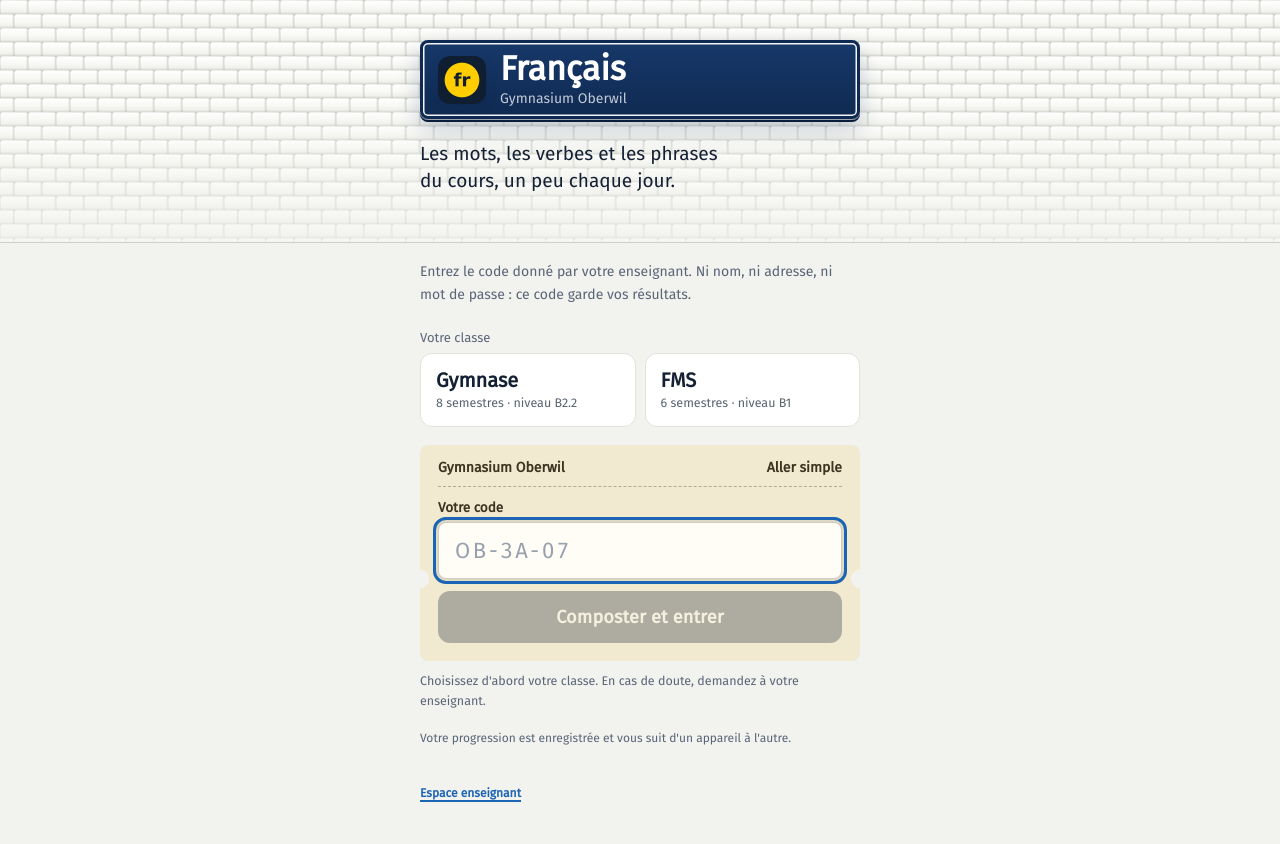
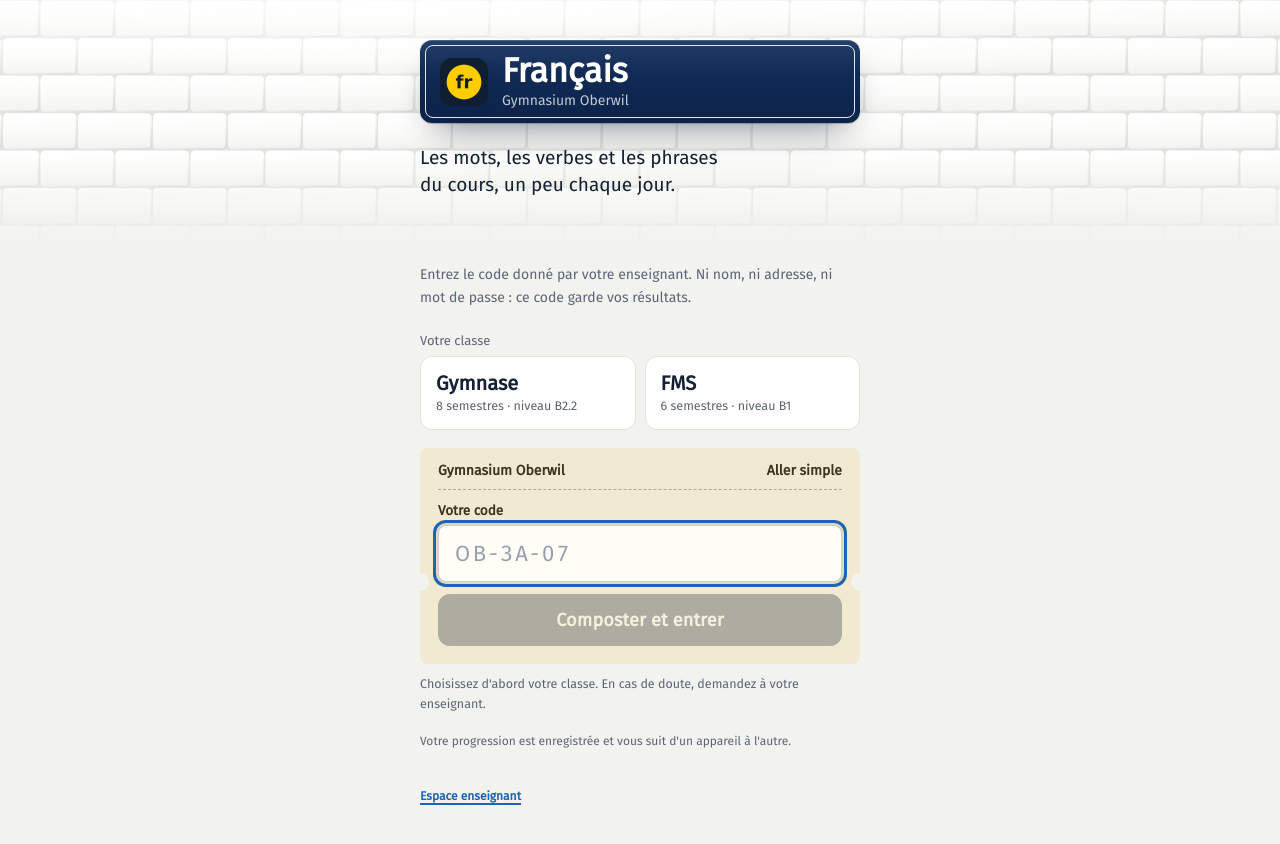
Before and after one commit to arthureberhardt/application-francais, a React (Vite) app: page / in a window 1280 px wide. Shown: the top 844 px of the page. Built offline with nearby package versions, Linux system fonts and the light colour scheme; no server answers; a web font is replaced by a local one.

Commit message:
« Semestre » au lieu de « saison » ; plaque émaillée et carreaux plus sobres
Co-Authored-By: Claude Opus 5.5 <noreply@anthropic.com>
Claude-Session: https://claude.ai/code/session_01WqwDijFCibqY2GqRAFbHXb

```diff
--- a/src/ecrans/Carnet.jsx
+++ b/src/ecrans/Carnet.jsx
@@ -14,7 +14,7 @@ export default function Carnet({ semestre, progression, decouverts, onLancer, on
   return (
     <div className="main wrap avecNav">
       <h1 className="pageTitre">Carnet</h1>
-      <p className="note" style={{ margin: "0 0 16px" }}>Saison {semestre} : ce que vous savez déjà, et ce qui reste.</p>
+      <p className="note" style={{ margin: "0 0 16px" }}>Semestre {semestre} : ce que vous savez déjà, et ce qui reste.</p>
 
       <div className="segments" role="tablist">
         {[["progres", "Progrès"], ["mots", "Mots"], ["verbes", "Verbes"]].map(([cle, nom]) => (
--- a/src/ecrans/Nav.jsx
+++ b/src/ecrans/Nav.jsx
@@ -30,7 +30,7 @@ const ICONES = {
 export default function Nav({ actif, onChoisir }) {
   return (
     <nav className="nav" aria-label="Navigation principale">
-      {[["saison", "Saison"], ["carnet", "Carnet"], ["aide", "Aide"]].map(([cle, nom]) => (
+      {[["saison", "Semestre"], ["carnet", "Carnet"], ["aide", "Aide"]].map(([cle, nom]) => (
         <button key={cle} className={"navBtn" + (actif === cle ? " on" : "")}
           aria-current={actif === cle ? "page" : undefined} onClick={() => onChoisir(cle)}>
           {ICONES[cle]}
--- a/src/ecrans/Saison.jsx
+++ b/src/ecrans/Saison.jsx
@@ -79,7 +79,7 @@ export default function Saison({
           <div className="plaque plaqueSaison">
             <span className="rond grand" aria-hidden="true">{semestre}</span>
             <span>
-              <span className="plaqueSur">Saison {semestre}</span>
+              <span className="plaqueSur">Semestre {semestre}</span>
               <span className="plaqueNom">{saison?.titre || nomSemestre(semestre)}</span>
             </span>
           </div>
@@ -151,15 +151,15 @@ export default function Saison({
 
         {listeSemestres().length > 1 && (
           <>
-            <h2 className="planTitre">Changer de saison</h2>
-            <div className="saisonChoix" role="group" aria-label="Choisir la saison">
+            <h2 className="planTitre">Changer de semestre</h2>
+            <div className="saisonChoix" role="group" aria-label="Choisir le semestre">
               {listeSemestres().map((s) => {
                 const verrou = Boolean(semestreMax) && s.numero > semestreMax;
                 return (
                   <button key={s.numero} disabled={verrou}
                     className={"rond choix l" + s.numero + (s.numero === semestre ? " on" : "")}
-                    title={verrou ? "Pas encore ouvert par votre enseignant" : `Saison ${s.numero}`}
-                    aria-label={`Saison ${s.numero}${verrou ? " (fermée)" : ""}`}
+                    title={verrou ? "Pas encore ouvert par votre enseignant" : `Semestre ${s.numero}`}
+                    aria-label={`Semestre ${s.numero}${verrou ? " (fermée)" : ""}`}
                     aria-pressed={s.numero === semestre}
                     onClick={() => setSemestre(s.numero)}>
                     {s.numero}
--- a/src/ecrans/Unite.jsx
+++ b/src/ecrans/Unite.jsx
@@ -27,7 +27,7 @@ export default function Unite({ unite: u, code, progression, decouverts, onEtape
     <>
       <div className="bar">
         <div className="wrap barIn">
-          <button className="lien" onClick={onRetour}>← Saison {u.semestre}</button>
+          <button className="lien" onClick={onRetour}>← Semestre {u.semestre}</button>
           <span />
         </div>
       </div>
@@ -39,7 +39,7 @@ export default function Unite({ unite: u, code, progression, decouverts, onEtape
             <span>
               <span className="plaqueSur">
                 {u.type === "lecture" ? `Ligne de lecture${u.semaines ? `, semaines ${u.semaines}` : ""}`
-                  : u.facultative ? "Unité facultative" : u.complete ? `Saison ${u.semestre}, unité ${u.numero}${u.semaines ? `, semaines ${u.semaines}` : ""}` : "Thème"}
+                  : u.facultative ? "Unité facultative" : u.complete ? `Semestre ${u.semestre}, unité ${u.numero}${u.semaines ? `, semaines ${u.semaines}` : ""}` : "Thème"}
               </span>
               <h1 className="plaqueNom">{u.titre}</h1>
             </span>
--- a/src/index.css
+++ b/src/index.css
@@ -89,38 +89,47 @@ body { margin: 0; background: #F2F2EE; }
 .uniteSous { font-size: 16px; color: var(--ardoise); line-height: 1.55; margin: 0 0 18px; max-width: 60ch; }
 
 /* ═══ le mur de faïence ═══ */
-.mur {
-  background-color: #F6F6F2;
-  background-image: var(--carreaux);
-  background-size: 56px 28px;
-  border-bottom: 1px solid var(--joint);
+.mur { position: relative; isolation: isolate; }
+/* les carreaux : grands, peu contrastés, et qui se fondent dans le papier */
+.mur::before {
+  content: ""; position: absolute; inset: 0; z-index: -1; pointer-events: none;
+  background-color: #F4F4F0;
+  background-image:
+    radial-gradient(120% 70% at 30% 0%, rgba(255,255,255,.75) 0%, rgba(255,255,255,0) 60%),
+    var(--carreaux);
+  background-size: auto, 150px 75px;
+  background-position: 0 0, center top;
+  -webkit-mask-image: linear-gradient(180deg, #000 0%, #000 62%, transparent 100%);
+          mask-image: linear-gradient(180deg, #000 0%, #000 62%, transparent 100%);
+}
+.mur > .wrap { position: relative; }
+
+/* ═══ la plaque émaillée ═══
+   Bleu nuit mat, filet blanc intérieur fin, coins doux, ombre portée
+   longue et légère : une plaque fixée au mur, pas un bouton. */
+.plaque {
+  display: flex; align-items: center; gap: 16px;
+  background:
+    linear-gradient(180deg, rgba(255,255,255,.07) 0%, rgba(255,255,255,0) 42%),
+    linear-gradient(180deg, #13305E 0%, #0C2349 100%);
+  color: #fff; border-radius: 12px; padding: 14px 20px;
   position: relative;
+  box-shadow:
+    inset 0 1px 0 rgba(255,255,255,.18),
+    0 1px 1px rgba(8,22,46,.25),
+    0 18px 36px -16px rgba(8,22,46,.55);
 }
-/* un léger voile pour que le texte posé sur les carreaux reste net */
-.mur::after {
-  content: ""; position: absolute; inset: 0; pointer-events: none;
-  background: linear-gradient(180deg, rgba(255,255,255,0) 40%, rgba(242,242,238,.65) 100%);
+/* le filet blanc, tracé à l'intérieur avec sa propre marge */
+.plaque::after {
+  content: ""; position: absolute; inset: 5px; border-radius: 8px; pointer-events: none;
+  border: 1.25px solid rgba(255,255,255,.88);
 }
-.mur > .wrap { position: relative; z-index: 1; }
-
-/* ═══ la plaque émaillée ═══ */
-.plaque {
-  display: flex; align-items: center; gap: 14px;
-  background: linear-gradient(180deg, var(--email-2) 0%, var(--email) 100%);
-  color: #fff; border-radius: 8px; padding: 12px 18px;
-  box-shadow:
-    inset 0 0 0 3px var(--email),
-    inset 0 0 0 4.5px rgba(255,255,255,.95),
-    0 1px 0 rgba(255,255,255,.6),
-    0 3px 0 #0A1E3C,
-    0 10px 22px rgba(15,42,82,.22);
+.plaqueSur { display: block; font-size: 13px; font-weight: 500; letter-spacing: .02em; color: rgba(255,255,255,.62); margin-bottom: 2px; }
+.plaqueNom {
+  display: block; font-family: var(--signal); font-size: clamp(23px, 6.2vw, 31px); font-weight: 500;
+  letter-spacing: .01em; line-height: 1.08;
 }
-.plaqueSur { display: block; font-size: 13px; font-weight: 500; color: rgba(255,255,255,.72); margin-bottom: 1px; }
-.plaqueNom {
-  display: block; font-family: var(--signal); font-size: clamp(22px, 6vw, 30px); font-weight: 600;
-  letter-spacing: .005em; line-height: 1.1;
-}
-.plaqueSaison { margin: 0; padding: 16px 20px; }
+.plaqueSaison { margin: 0; padding: 18px 22px; }
 .plaqueUnite { margin: 0 0 14px; }
 .plaqueUnite .plaqueNom { margin: 0; font-size: clamp(22px, 6vw, 30px); }
 
@@ -131,7 +140,7 @@ body { margin: 0; background: #F2F2EE; }
   background: var(--ligne); color: var(--ligne-texte);
   font-family: var(--signal); font-weight: 700; font-size: 20px; line-height: 1;
 }
-.rond.grand { width: 54px; height: 54px; font-size: 30px; box-shadow: 0 0 0 3px #fff; }
+.rond.grand { width: 52px; height: 52px; font-size: 29px; box-shadow: inset 0 -2px 0 rgba(0,0,0,.12); }
 .rond.l1 { --ligne: #FFCD00; --ligne-texte: #142033; } .rond.l2 { --ligne: #003CA6; --ligne-texte: #fff; }
 .rond.l3 { --ligne: #837902; --ligne-texte: #fff; }    .rond.l4 { --ligne: #CF009E; --ligne-texte: #fff; }
 .rond.l5 { --ligne: #FF7E2E; --ligne-texte: #142033; } .rond.l6 { --ligne: #6ECA97; --ligne-texte: #142033; }
@@ -282,8 +291,7 @@ body { margin: 0; background: #F2F2EE; }
 .station.courante .stationTitre { font-size: 22px; font-weight: 700; }
 .stationIci {
   display: inline-block; font-family: var(--texte); font-size: 12px; font-weight: 600;
-  background: var(--email); color: #fff; padding: 3px 8px; border-radius: 4px; margin-left: 4px; vertical-align: 3px;
-  box-shadow: inset 0 0 0 1px var(--email), inset 0 0 0 2px #fff;
+  background: #0F2A55; color: #fff; padding: 3px 9px; border-radius: 20px; margin-left: 6px; vertical-align: 3px;
 }
 .stationNum { color: var(--ardoise); font-weight: 500; }
 .stationSous { font-size: 14px; color: var(--ardoise); line-height: 1.45; }
@@ -400,9 +408,9 @@ body { margin: 0; background: #F2F2EE; }
 @keyframes tampon { 0% { transform: scale(2.2) rotate(-25deg); opacity: 0 } 60% { opacity: 1 } 100% { transform: scale(1) rotate(-8deg); opacity: 1 } }
 
 .plaqueQ {
-  display: inline-block; background: var(--email); color: #fff; font-size: 14px; font-weight: 600;
-  padding: 6px 12px; border-radius: 5px; margin: 0 56px 6px 0;
-  box-shadow: inset 0 0 0 2px var(--email), inset 0 0 0 3px rgba(255,255,255,.95);
+  display: inline-block; background: #0F2A55; color: #fff; font-size: 14px; font-weight: 500; letter-spacing: .01em;
+  padding: 7px 13px; border-radius: 7px; margin: 0 56px 6px 0;
+  box-shadow: inset 0 0 0 3px #0F2A55, inset 0 0 0 4px rgba(255,255,255,.85);
 }
 .questionMot {
   font-family: var(--signal); font-weight: 600; font-size: clamp(28px, 7vw, 38px);
```
Also changed, not shown: src/ecrans/Aide.jsx (+5 -5 lines), src/carreaux.svg.
